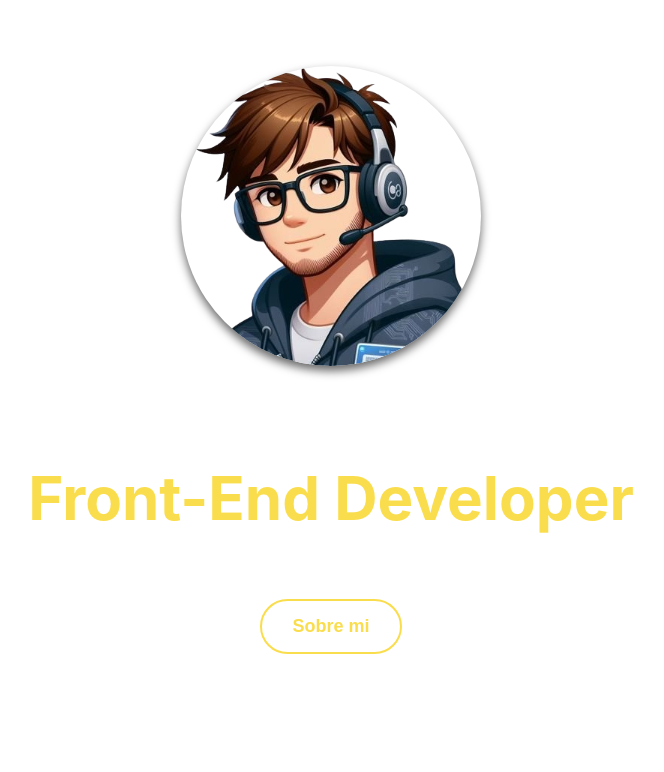
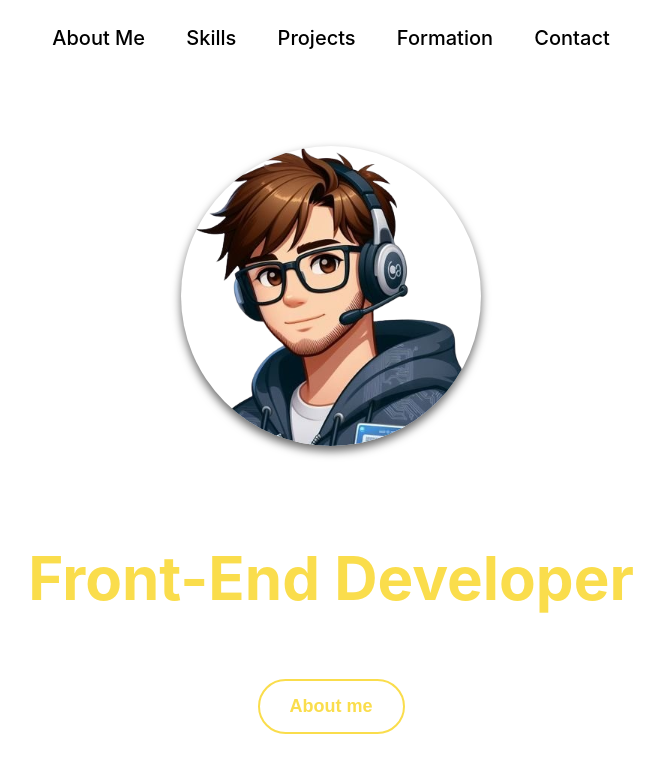
Before and after one commit to LTovarAlc/portflolio-ltovardev, a React (Create React App) app: page / in a window 1280 px wide. Shown: the top 772 px of the page, without its empty margins (309-973 px from the left). Built offline with nearby package versions, Linux system fonts and the light colour scheme.

Commit message:
header agregado

```diff
--- /dev/null
+++ b/src/components/header/header.css
@@ -0,0 +1,49 @@
+.header{
+    width: 100%;
+    height: 10vh;
+    display: flex;
+    justify-content: center;
+    align-items: center;
+}
+
+.header-list{
+    list-style: none;
+    display: flex;
+    justify-content: space-evenly;
+    align-items: center;
+    height: 100%;
+    width: 50%;
+}
+
+.header-list a{
+    text-decoration: none;
+    color: #000;
+    font-size: 20px;
+    font-weight: 500;
+}
+
+.menu-list__item-link {
+    font-size: 20px;
+    font-weight: 500;
+    position: relative;
+    overflow: hidden;
+    display: inline-block;
+    padding: 5px 0px;
+}
+
+.menu-list__item-link::after {
+    content: '';
+    position: absolute;
+    bottom: 0;
+    left: 50%;
+    transform: translateX(-50%);
+    width: 0;
+    height: 3px;
+    background-color: hsl(50, 95%, 64%);
+    transition: width 0.5s ease; /* Solo anima la propiedad width */
+}
+
+.menu-list__item-link:hover::after {
+    width: 100%;
+    left: 50%; /* Mantén el inicio del subrayado en el centro */
+}
--- /dev/null
+++ b/src/components/header/header.jsx
@@ -0,0 +1,19 @@
+/* Header del portfolio */
+
+import './header.css'
+
+const Header = () => {
+    return (
+        <header className='header'>
+            <ul className='header-list'>
+                <a href=""><li className="menu-list__item-link">About Me</li></a>
+                <a href=""><li className="menu-list__item-link">Skills</li></a>
+                <a href=""><li className="menu-list__item-link">Projects</li></a>
+                <a href=""><li className="menu-list__item-link">Formation</li></a>
+                <a href=""><li className="menu-list__item-link">Contact</li></a>
+            </ul>
+        </header>
+    )
+}
+
+export default Header
--- a/src/components/introduce/introduce.jsx
+++ b/src/components/introduce/introduce.jsx
@@ -11,7 +11,7 @@ const Introduce = () => {
         className="profilePic"
       />
       <h1 className="introduce-title">Front-End Developer</h1>
-      <a href="#aboutMe"><button class="button">Sobre mi</button></a>
+      <a href="#aboutMe"><button class="button">About me</button></a>
     </section>
   );
 };
--- a/src/portfolio/portfolio.jsx
+++ b/src/portfolio/portfolio.jsx
@@ -2,10 +2,12 @@
 
 import "./portfolio.css";
 import Introduce from "../components/introduce/introduce";
+import Header from "../components/header/header";
 
 const Portfolio = () => {
   return (
     <section className="portfolio">
+      <Header />
       <Introduce />
     </section>
   );
```
